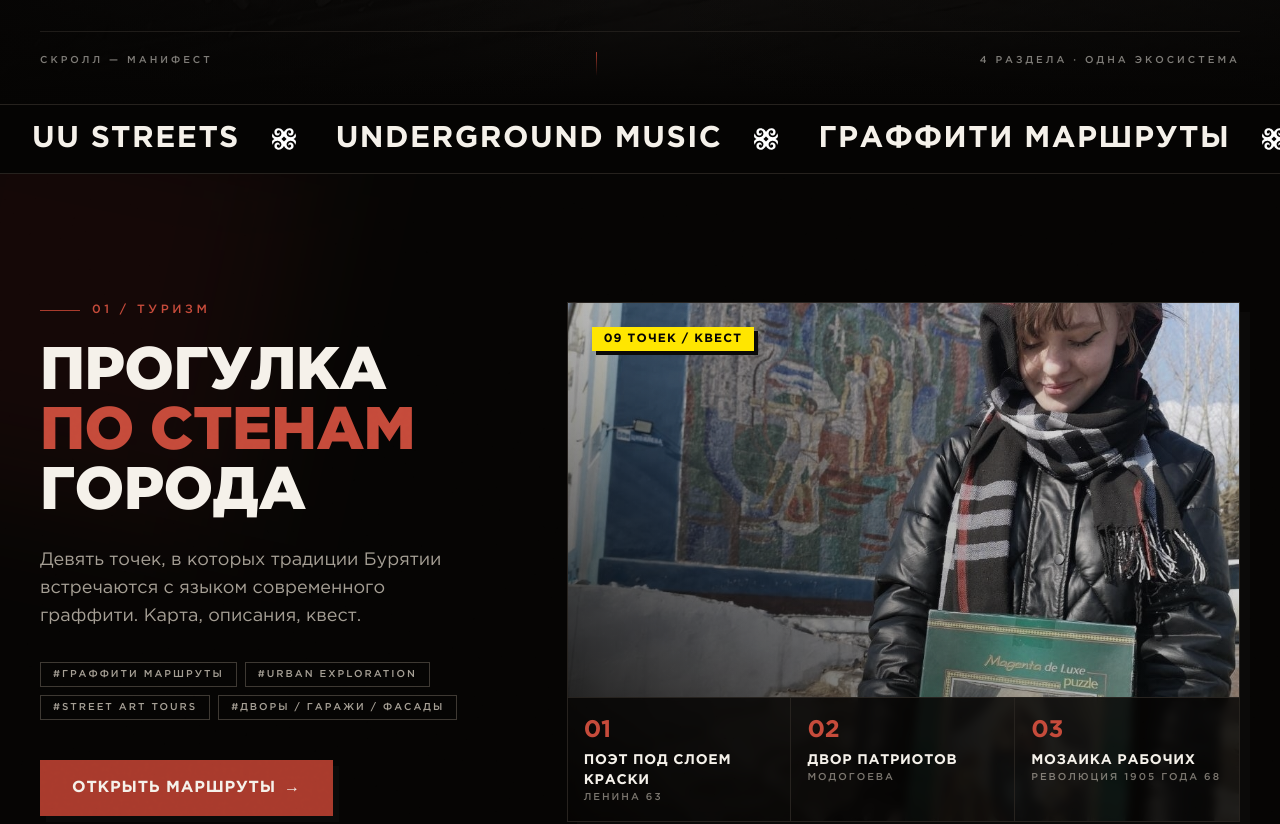
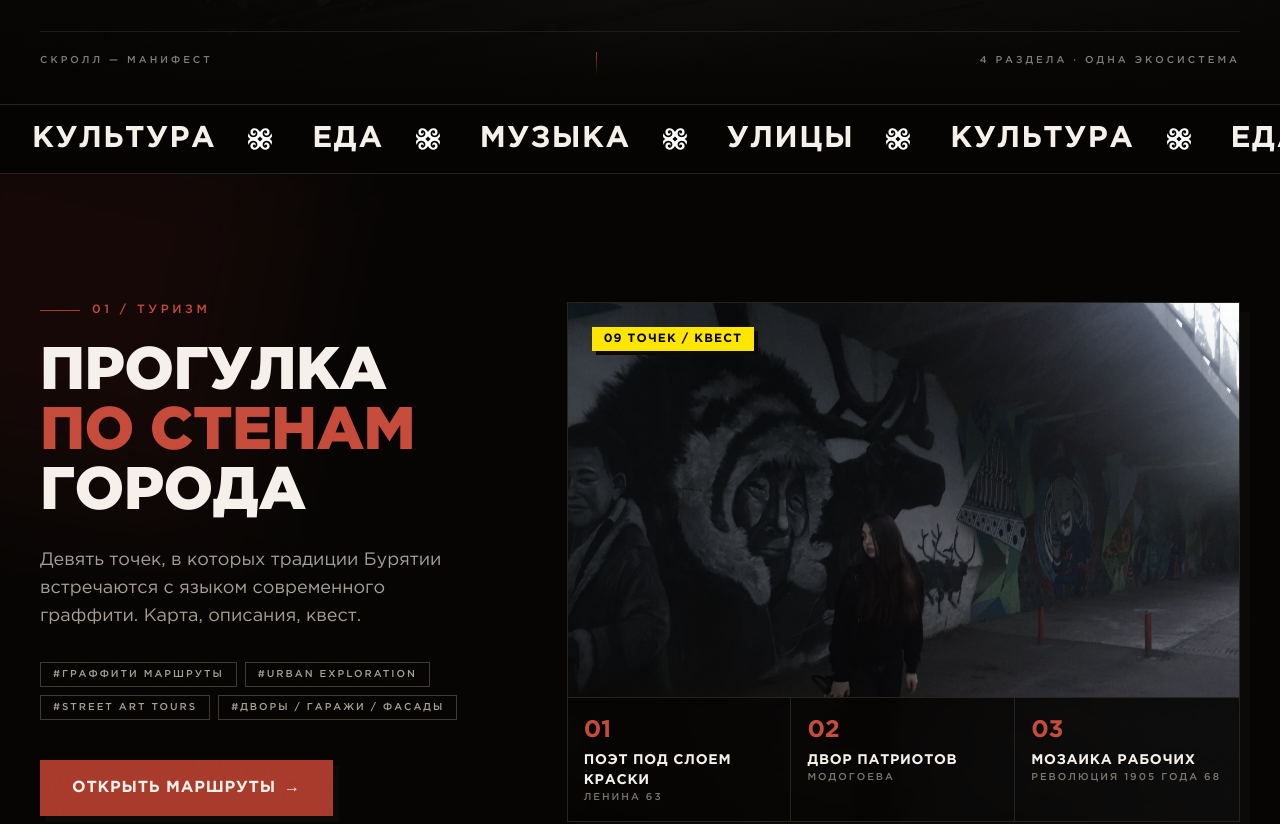
Before and after one commit to tsurufifty/uu-streets, a Next.js app: page / in a window 1280 px wide. Shown: the part 1060-1884 px from the top of the page. Built offline with nearby package versions, Linux system fonts and the light colour scheme; no server answers.

Commit message:
feat: новая обложка туризма + укороченный маркер

```diff
--- a/app/page.tsx
+++ b/app/page.tsx
@@ -18,13 +18,10 @@ export default async function HomePage() {
       <PlatformHero />
       <Marquee
         items={[
-          "UU STREETS",
-          "Underground music",
-          "Граффити маршруты",
-          "Street food",
-          "Бурятский фольклор 2.0",
-          "Афиша города",
-          "Улан-Удэ говорит",
+          "Культура",
+          "Еда",
+          "Музыка",
+          "Улицы",
         ]}
       />
       <div id="tourism" />
--- a/components/sections/TourismPreview.tsx
+++ b/components/sections/TourismPreview.tsx
@@ -76,7 +76,7 @@ export function TourismPreview() {
             <Reveal delay={0.15}>
               <div className="relative h-[440px] overflow-hidden border border-smoke-700 shadow-[10px_10px_0_#0a0908] md:h-[520px]">
                 <Image
-                  src="/gallery/3.jpg"
+                  src="/gallery/tourism-hero.jpg"
                   alt="UU streets graffiti"
                   fill
                   sizes="(max-width: 1024px) 100vw, 60vw"
```
Also changed, not shown: public/gallery/tourism-hero.jpg (added).
